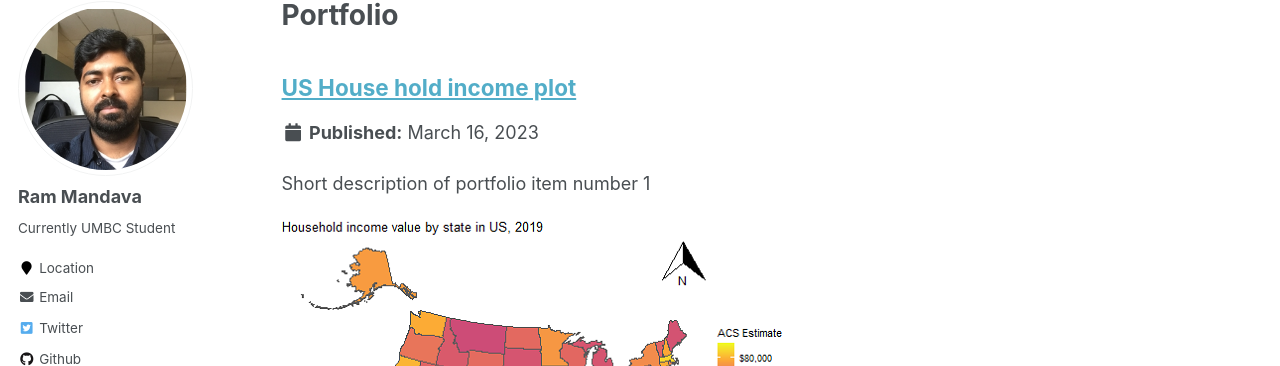
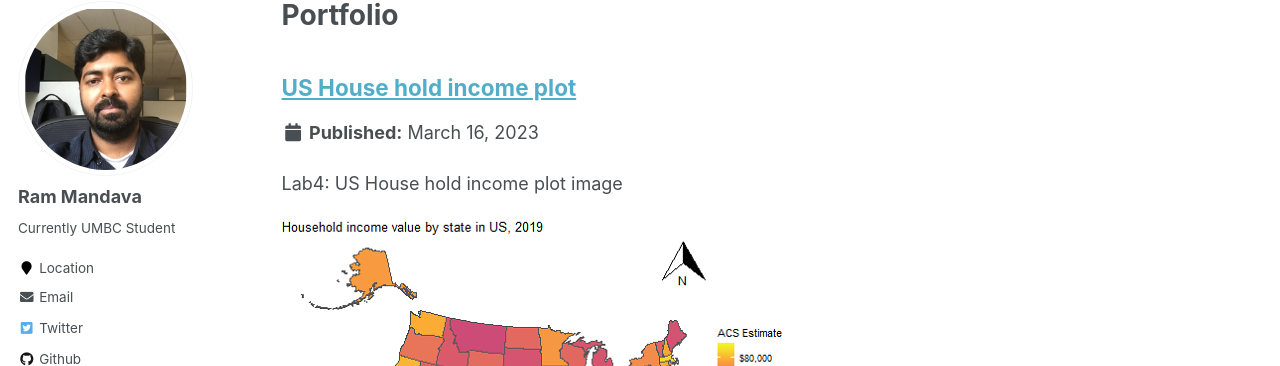
Before and after one commit to mandavaram/mandavaram.github.io, a Jekyll site: the page built from _pages/portfolio.html, in a window 1280 px wide and 900 px high. Shown: the part 117-483 px from the top of the window. Built offline with Jekyll 4.4.1, drawn with Linux system fonts in a browser that asks for light colours; some web fonts are replaced.

Commit message:
Update portfolio-1.md

```diff
--- a/_portfolio/portfolio-1.md
+++ b/_portfolio/portfolio-1.md
@@ -1,6 +1,6 @@
 ---
 title: "US House hold income plot"
-excerpt: "Short description of portfolio item number 1<br/><img src='/images/US_Household_Income_plot.png'>"
+excerpt: "Lab4: US House hold income plot image<br/><img src='/images/US_Household_Income_plot.png'>"
 collection: portfolio
 ---
 
```
